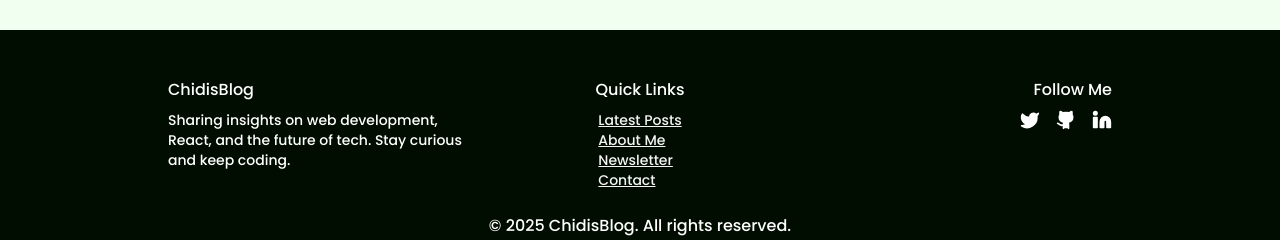
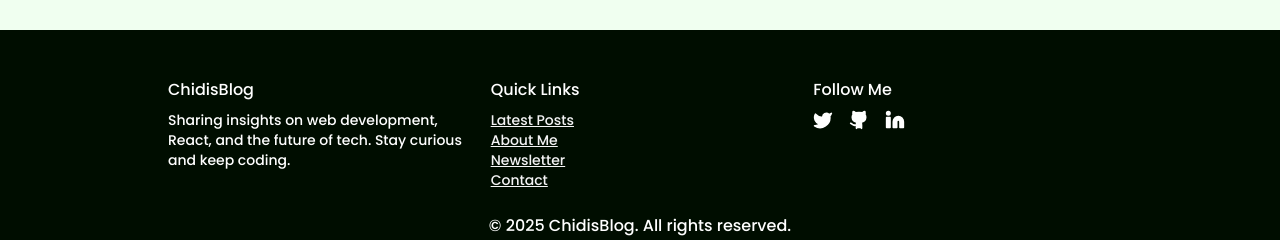
Before and after one commit to thenoobchad/chidisblog, a Next.js app: page / in a window 1280 px wide. Shown: the part 543-783 px from the top of the page. Built offline with nearby package versions, Linux system fonts and the light colour scheme; no server answers; the database is empty.

Commit message:
fix:featured post #1

```diff
--- a/components/footer.tsx
+++ b/components/footer.tsx
@@ -17,7 +17,7 @@
 						</div>
 
 						{/* Quick Links */}
-						<div className="flex flex-col items-center">
+						<div className="flex flex-col ">
 							<h3 className="py-2">Quick Links</h3>
 							<ul className="underline text-sm text-zinc-100">
 								<li>
@@ -36,7 +36,7 @@
 						</div>
 
 						{/* Social & Newsletter */}
-						<div className="w-full flex flex-col items-end">
+						<div className="w-full flex flex-col items-start">
 							<h3 className="py-2">Follow Me</h3>
 							<div className="flex gap-4 text-sm">
 								<a href="https://twitter.com" target="_blank" rel="noreferrer">
```
